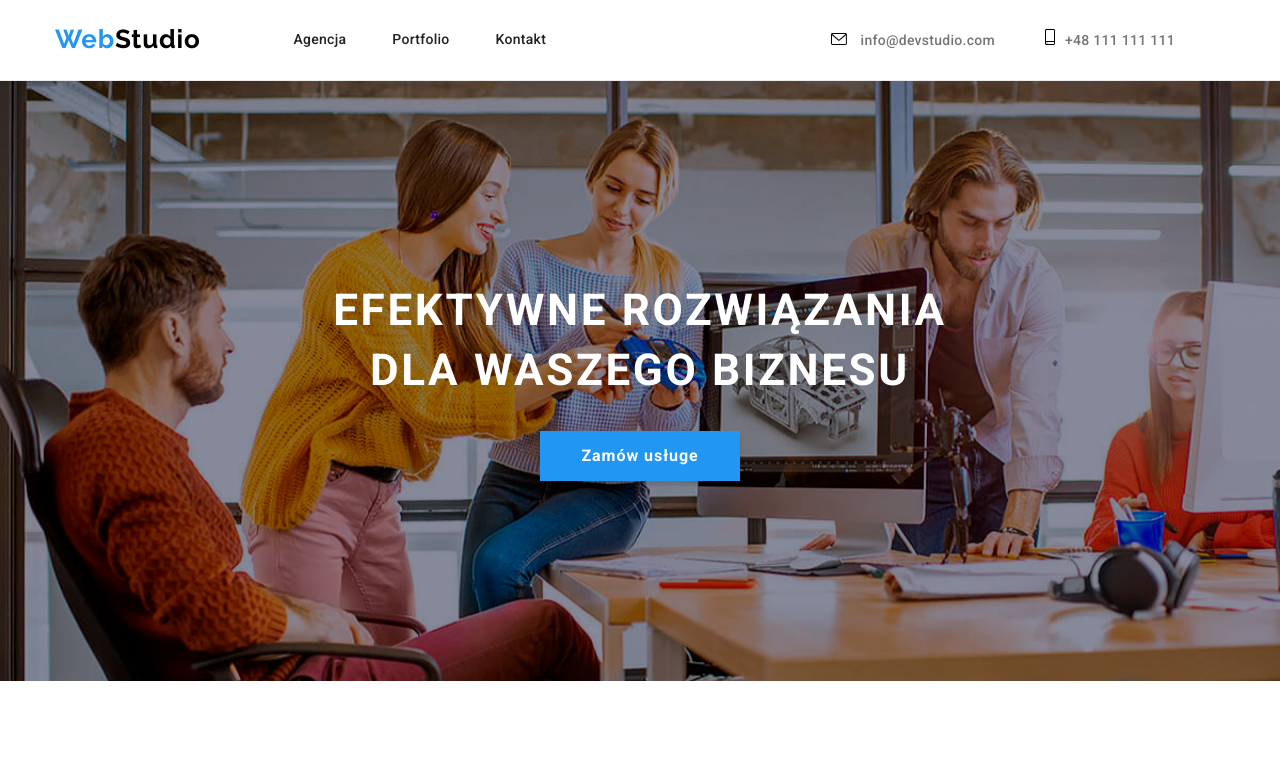
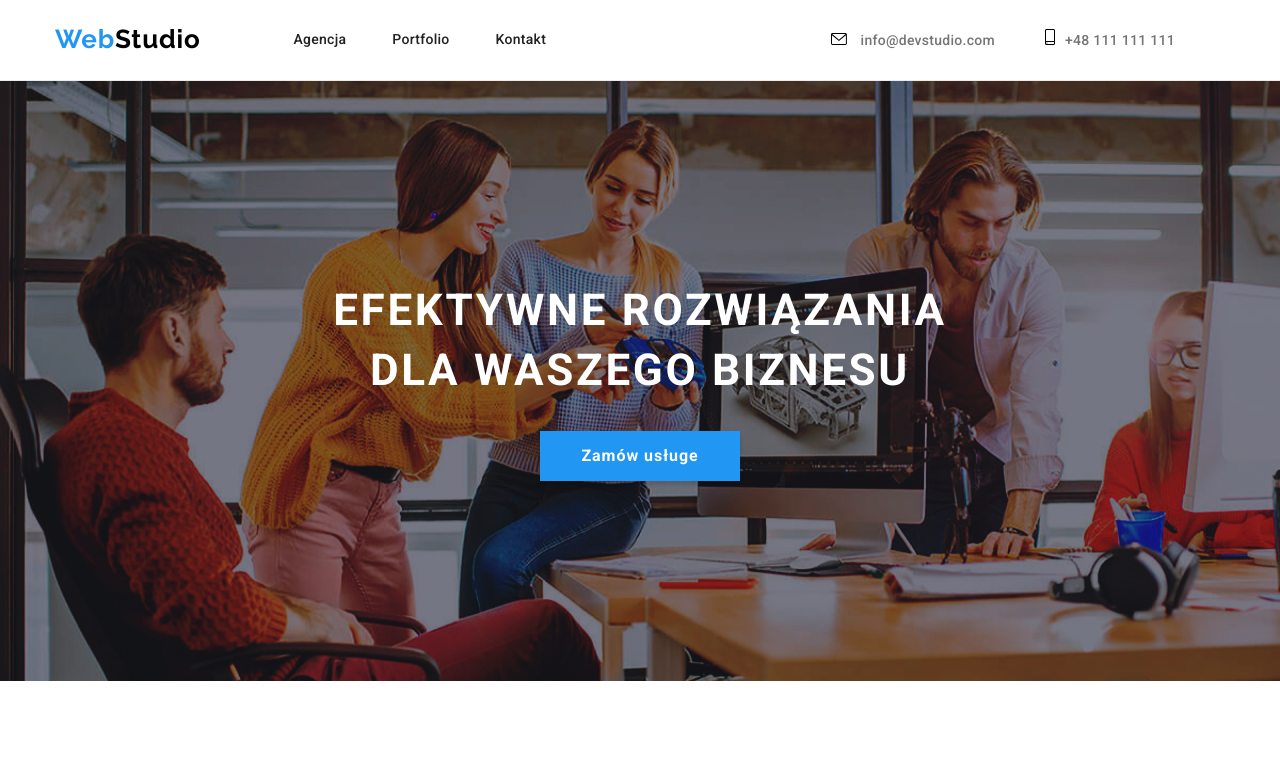
Before and after one commit to DawidForst/goit-markup-hw-04, a plain HTML site: page index.html in a window 1280 px wide. Shown: the top 772 px of the page. Drawn offline with nearby package versions, Linux system fonts and the light colour scheme.

Commit message:
Zadanie 4.1

```diff
--- a/css/style.css
+++ b/css/style.css
@@ -6,6 +6,7 @@
   --semi-text-color: #ffffff;
   --iconcolor: #afb1b8;
   --footericon: rgba(255, 255, 255, 0.1);
+  --background-main: #2f303a66;
 }
 
 img {
@@ -159,6 +160,10 @@ body {
   margin: auto;
   background-image: url("../images/background.jpg");
   background-repeat: no-repeat;
+
+  background-color: var(--background-main);
+  background-blend-mode: difference;
+  color: var(--semi-text-color);
 }
 .li-contact {
   display: flex;
```
